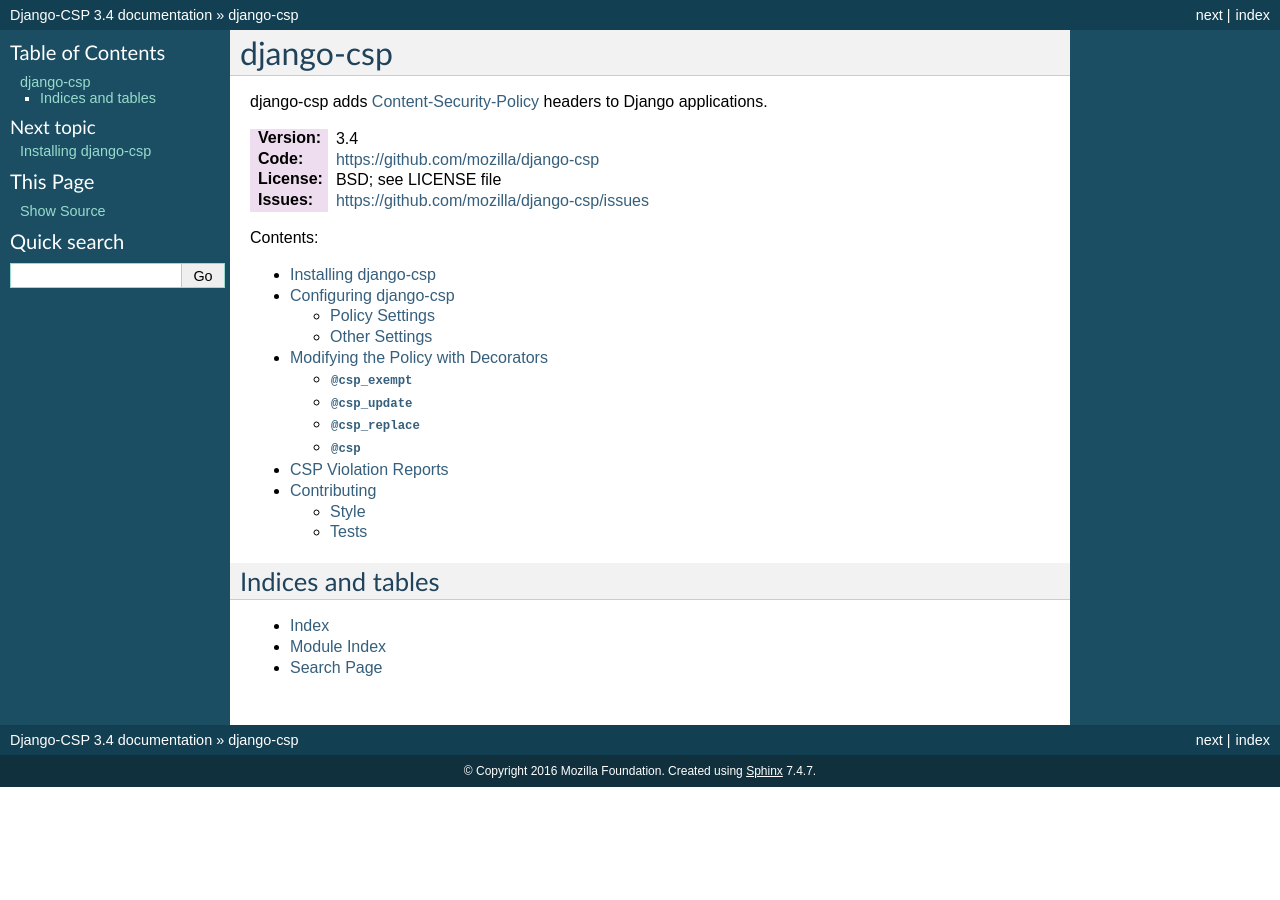
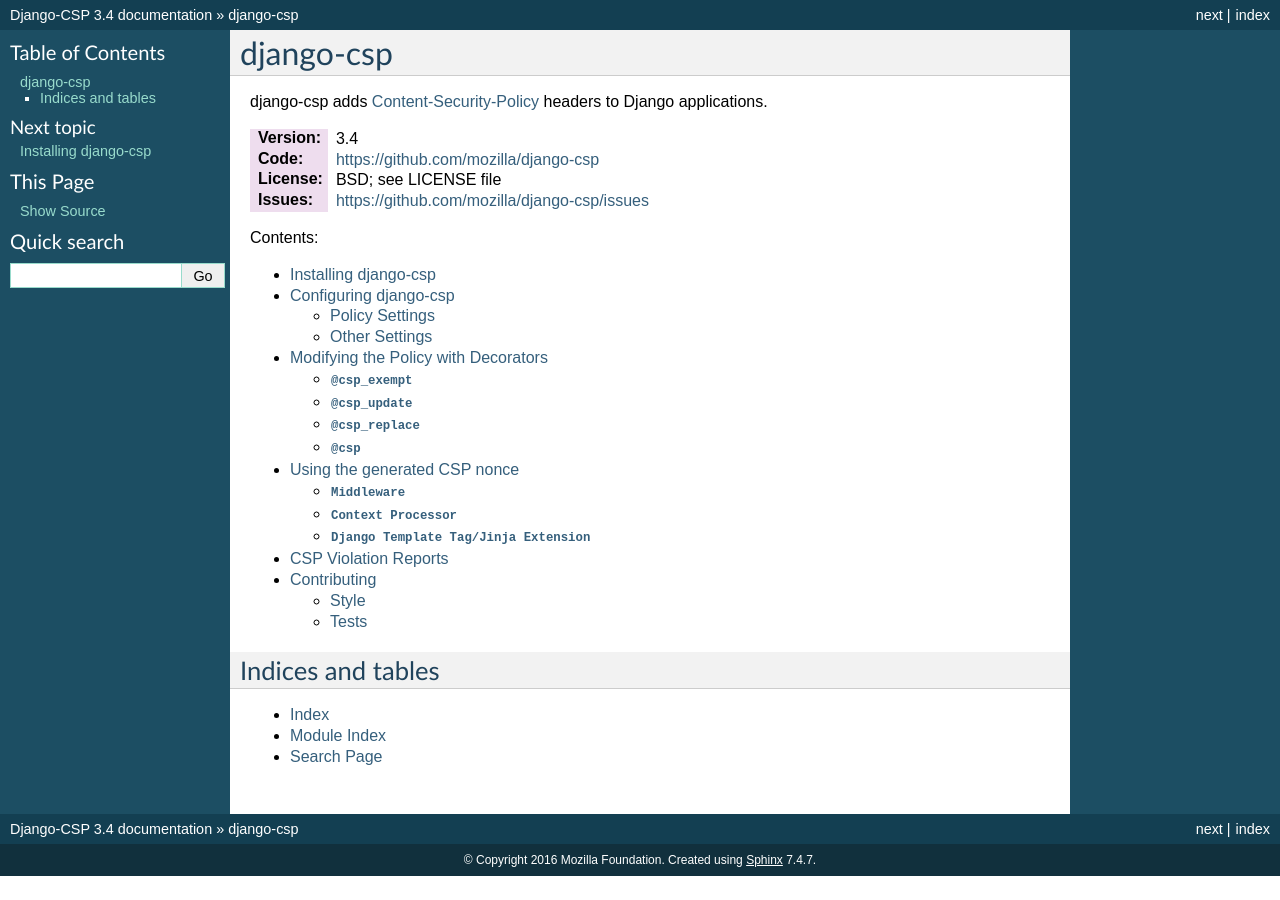
Before and after one commit to mozilla/django-csp, a Sphinx documentation site: the page built from docs/index.rst, in a window 1280 px wide. Built offline with Sphinx 7.4.7, drawn with Linux system fonts in a browser that asks for light colours; some of the changed lines change nothing that is shown.

Commit message:
Add basic outline for nonce documentation

```diff
--- a/docs/index.rst
+++ b/docs/index.rst
@@ -22,6 +22,7 @@
    installation
    configuration
    decorators
+   nonce
    reports
    contributing
 
--- /dev/null
+++ b/docs/nonce.rst
@@ -0,0 +1,74 @@
+==============================
+Using the generated CSP nonce
+==============================
+When ``CSP_INCLUDE_NONCE_IN`` is configured, the nonce value is returned in the CSP header. To actually make the browser do anything with this value, you will need to include it in the attributes of the tags that you wish to mark as safe.
+
+``Middleware``
+==============
+Installing the middleware creates a lazily evaluated property ``csp_nonce`` and attaches it to all incoming requests.
+
+.. code-block:: python
+
+	MIDDLEWARE_CLASSES = (
+    	#...
+    	'csp.middleware.CSPMiddleware',
+    	#...
+    )
+
+This value can be accessed directly on the request object in any view or template and manually appended to any script element like so -
+
+.. code-block:: html
+
+	<script nonce="{{request.csp_nonce}}">
+		var hello="world";
+	</script>
+
+Assuming the ``CSP_INCLUDE_NONCE_IN`` list contains the ``script-src`` directive, this will result in the above script being allowed.
+
+
+``Context Processor``
+=====================
+This library contains an optional context processor, adding ``csp.context_processors.nonce`` to your configured context processors exposes a variable called ``nonce`` into the global template context. This is simple shorthand for ``request.csp_nonce``, but can be useful if you have many occurences of script tags.
+
+.. code-block:: jinja
+
+    <script nonce="{{nonce}}">
+    	var hello="world";
+    </script>
+
+
+``Django Template Tag/Jinja Extension``
+=======================================
+Since it can be easy to forget to include the ``nonce`` property in a script tag, there is also a ``script`` template tag available for both Django templates and Jinja environments.
+
+This tag will output a properly nonced script every time. For the sake of syntax highlighting, you can wrap the content inside of the ``script`` tag in ``<script>`` html tags, which will be subsequently removed in the rendered output. Any valid script tag attributes can be specified and will be forwarded into the rendered html.
+
+Django:
+
+.. code-block:: jinja
+
+	{% load csp %}
+	{% script type="application/javascript" async=False %}
+		<script>
+			var hello='world';
+		</script>
+	{% endscript %}
+
+
+Jinja:
+
+(assumes ``csp.extensions.NoncedScript`` is added to the jinja extensions setting)
+
+.. code-block:: jinja
+
+	{% script type="application/javascript" async=False %}
+		<script>
+			var hello='world';
+		</script>
+	{% endscript %}
+
+Will output -
+
+.. code-block:: html
+
+	<script nonce='123456' type="application/javascript" async=false></script>
```
